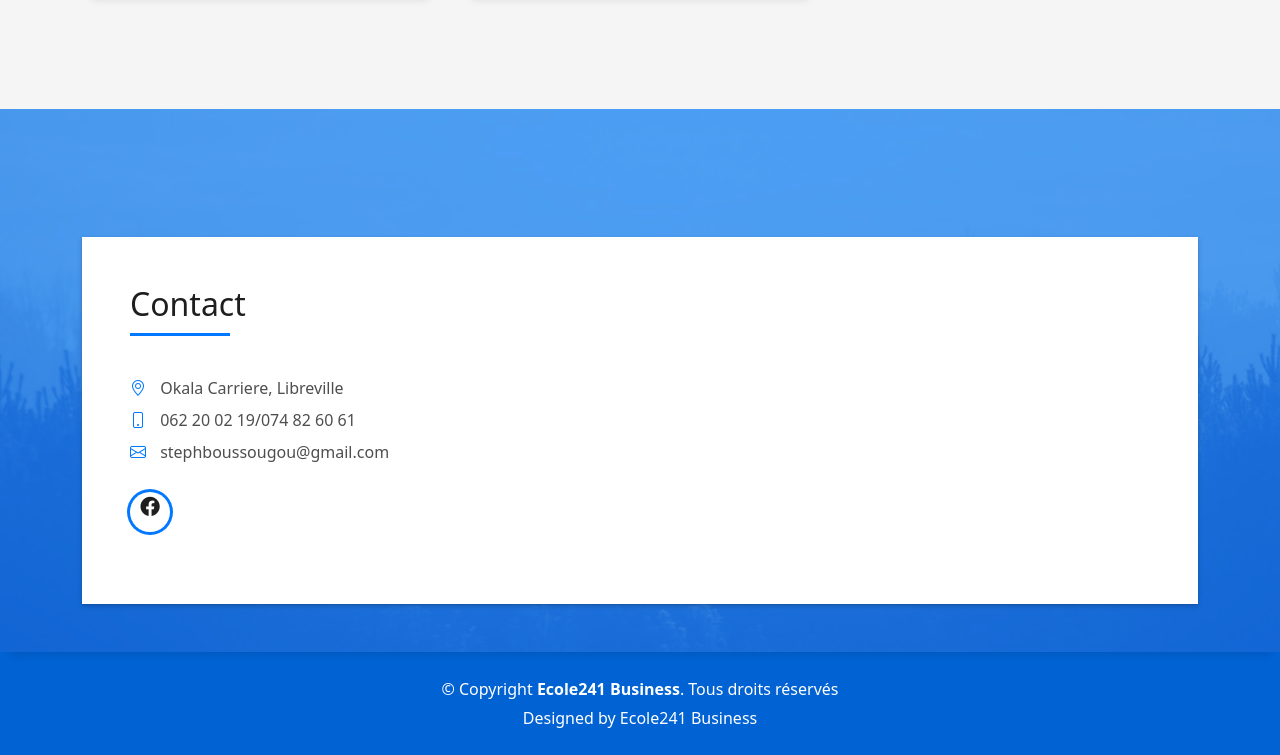
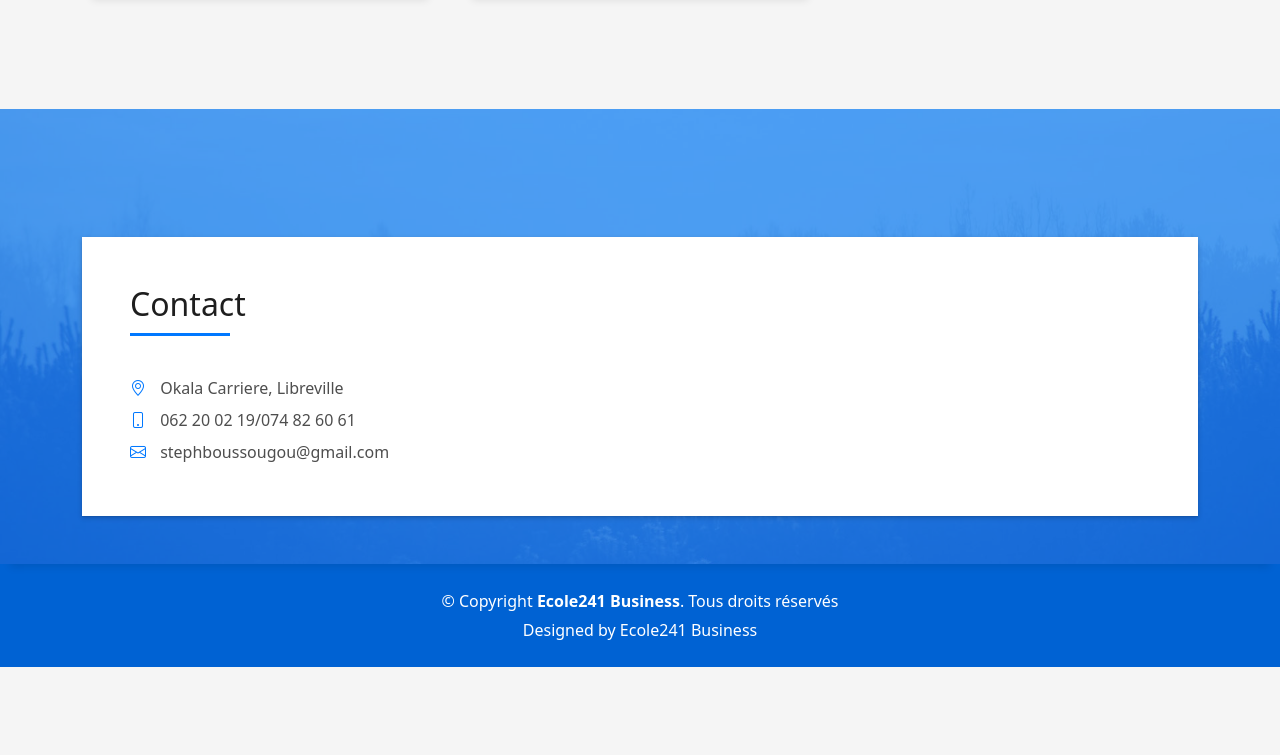
Before and after one commit to Bastien995/Boussougou, a plain HTML site: page index.html in a window 1280 px wide. Shown: the part 3700-4455 px from the top of the page. After the commit the page ends 4367 px from the top, so only its background shows below. Drawn offline with Linux system fonts and the light colour scheme.

Commit message:
new commit

```diff
--- a/index.html
+++ b/index.html
@@ -355,11 +355,11 @@
                         <li><span class="bi bi-envelope"></span> stephboussougou@gmail.com</li>
                       </ul>
                     </div>
-                    <div class="socials">
+                    <!--<div class="socials">
                       <ul>
                         <li><a href=""><span class="ico-circle"><i class="bi bi-facebook"></i></span></a></li>
                       </ul>
-                    </div>
+                    </div>-->
                   </div>
                 </div>
               </div>
```
